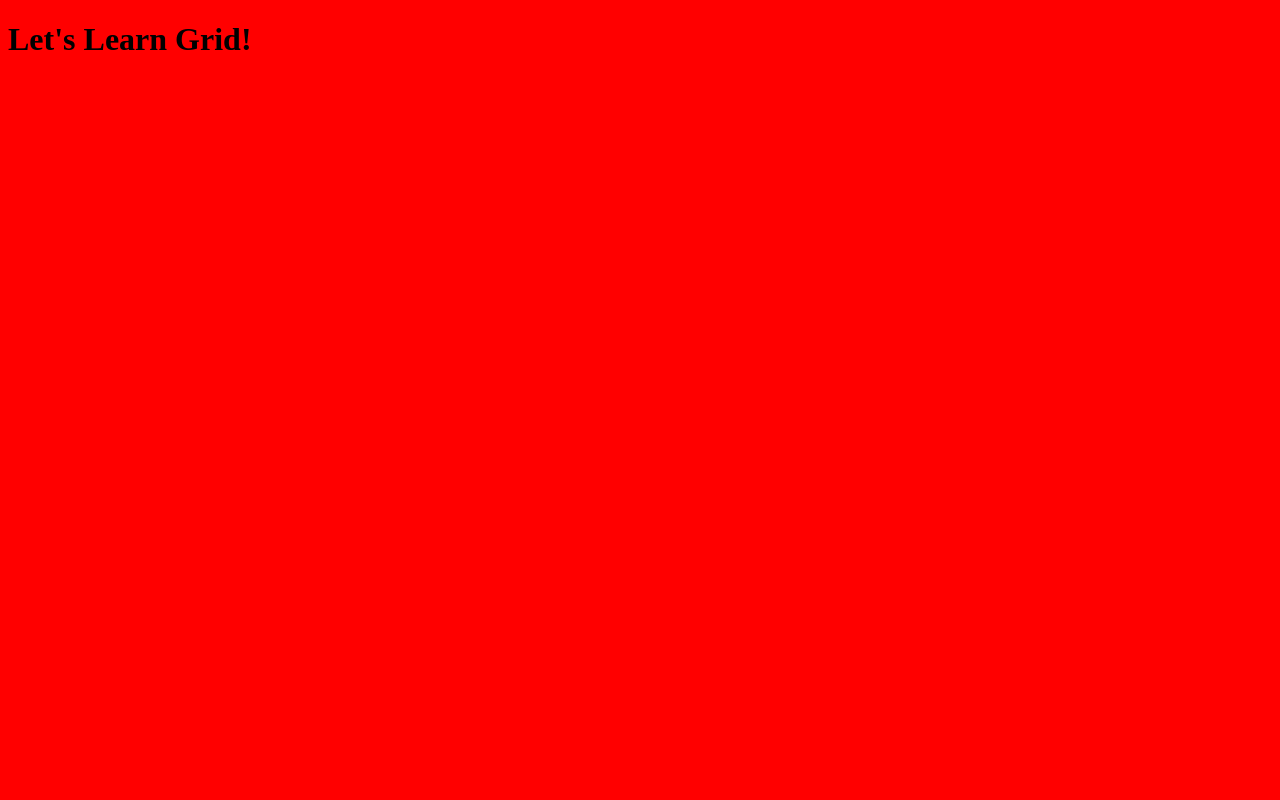
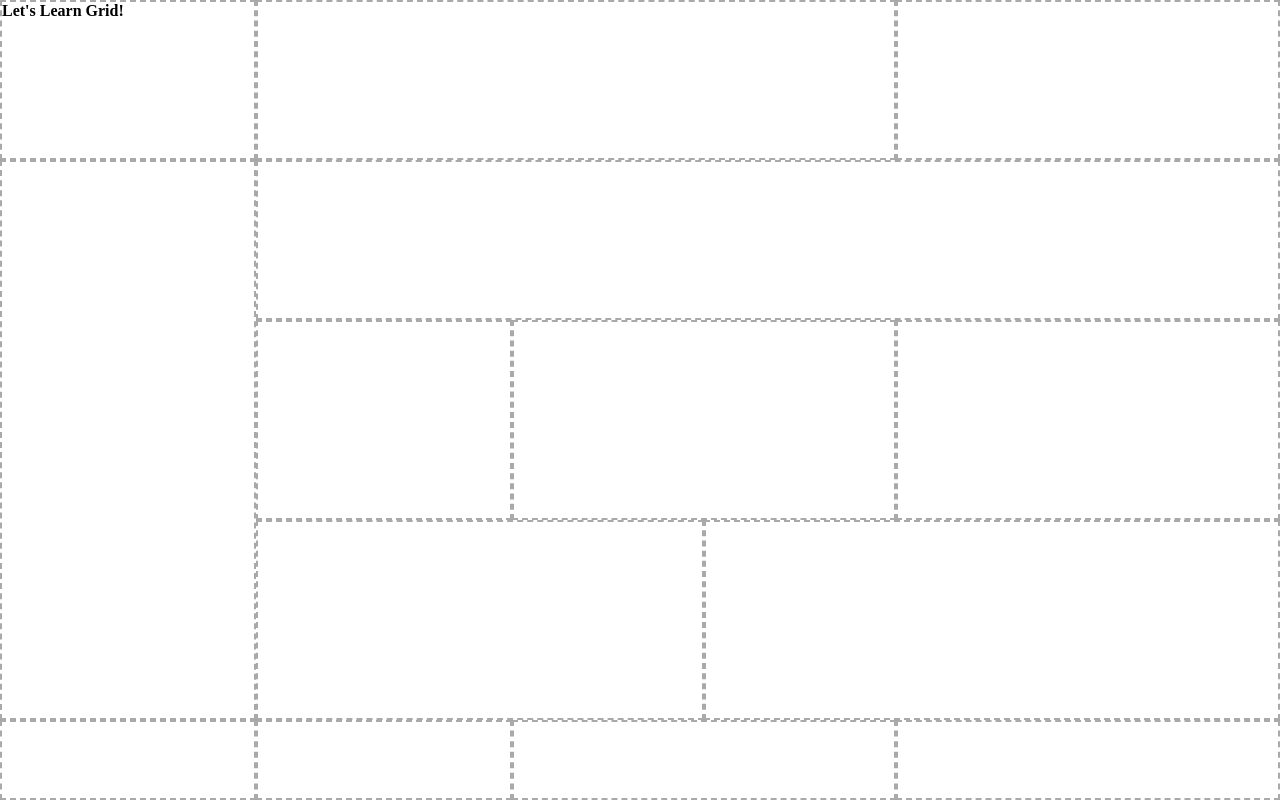
Before and after one commit to Triple0/lets-learn-CSS3-grid, a plain HTML site: page index.html in a window 1280 px wide. Drawn offline with Linux system fonts and the light colour scheme.

Commit message:
Dimensioning the grids

```diff
--- a/css/main.css
+++ b/css/main.css
@@ -1,3 +1,77 @@
-body {
-    background: red;
+/*  Let's try CSS3 Grid! */
+/* Check out this great guide: https://css-triks.com/snippets/css/complete-guide-grid */
+
+* { /* Basic default browser style reset using wildcard selector (*). */
+    font-size: 16px;
+    margin: 0;
+    padding: 0;
+    box-sizing: border-box;
+
 }
+
+/* We need a grid container to contain our grid items */
+#css-grid {
+    display: grid;
+    grid-template-columns:
+        20% /* Column 1*/
+        20% /* Column 2*/
+        15% /* Column 3*/
+        15% /* Column 4*/
+        30%; /* Column 5*/
+    grid-template-rows:
+        20vh /* Row 1*/
+        20vh /* Row 2*/
+        25vh /* Row 3*/
+        25vh /* Row 4*/
+        10vh; /* Row 5*/
+}
+
+/* Border so we can see our rows or columns */
+
+#css-grid > * { /* Direct child selection*/
+    border: 2px dashed darkgray;
+}
+
+#navigation {
+    grid-column-start: 2;
+    grid-column-end: span 3; /* Span is how many cells to take up! */
+    grid-row-start: 1;
+    grid-row-end: 1;
+}
+
+#sidebar {
+    grid-column-start: 1;
+    grid-column-end: span 1; /* Span is how many cells to take up! */
+    grid-row-start: 2;
+    grid-row-end: span 3;
+}
+
+#hero {
+    grid-column: 2 / span 4; /* / is a separator */
+    grid-row: 2;
+}
+
+#content-1,
+#content-2,
+#content-3 {
+    grid-row: 3;
+}
+
+#content-2 {
+    grid-column: 3 / span 2;
+
+}
+
+#big-content-1,
+#big-content-2 {
+    grid-column: span 2;
+
+}
+
+#info {
+    grid-column: 2;
+}
+
+#links {
+    grid-column: 3 / span 2;
+}
--- a/index.html
+++ b/index.html
@@ -1,12 +1,35 @@
 <!DOCTYPE html>
 <html>
     <head>
+        <!-- Character Set: -->
         <title>Let's Learn CSS3 Grid!</title>
+
+        <!-- Page title: -->
+        <meta charset="utf-8">
+
+        <!-- Viewport for enhanced responsive -->
         <meta name="viewport" content="width=device-width, initial-scale=1.0">
+
+        <!-- Stylesheet(s) -->
         <link rel="stylesheet"type="text/css" href="./css/main.css">
+
+        <!-- Javascript sheet -->
         <script src="./js/scripts.js"></script>
     </head>
-    <body >
-        <h1>Let's Learn Grid!</h1>
+    <body id="css-grid">
+        <h1 id="logo">Let's Learn Grid!</h1>
+        <nav id="navigation"></nav>
+        <form id="search" action="#"></form>
+        <aside id="sidebar"></aside>
+        <section id="hero"></section>
+        <section id="content-1"></section>
+        <section id="content-2"></section>
+        <section id="content-3"></section>
+        <section id="big-content-1"></section>
+        <section id="big-content-2"></section>
+        <footer id="copyright"></footer>
+        <footer id="info"></footer>
+        <footer id="links"></footer>
+        <footer id="address"></footer>
     </body>
 </html>
```
